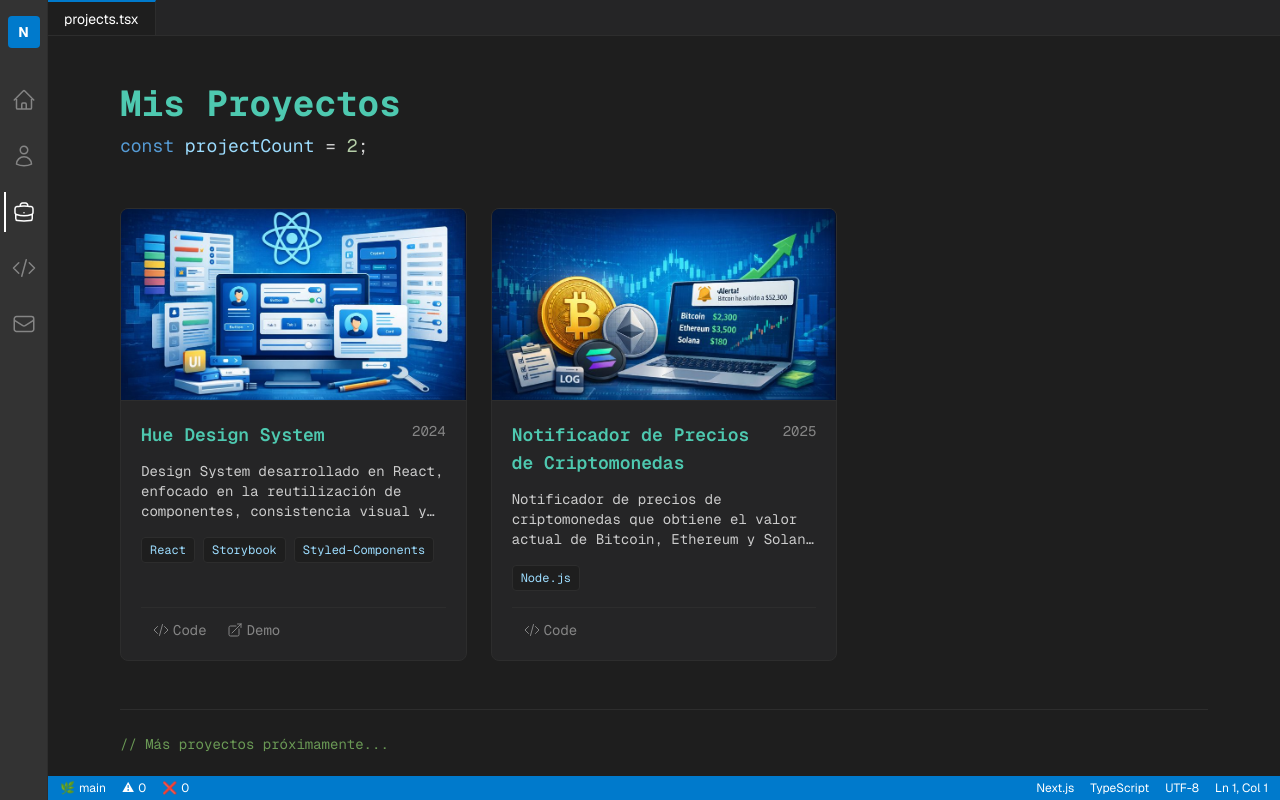
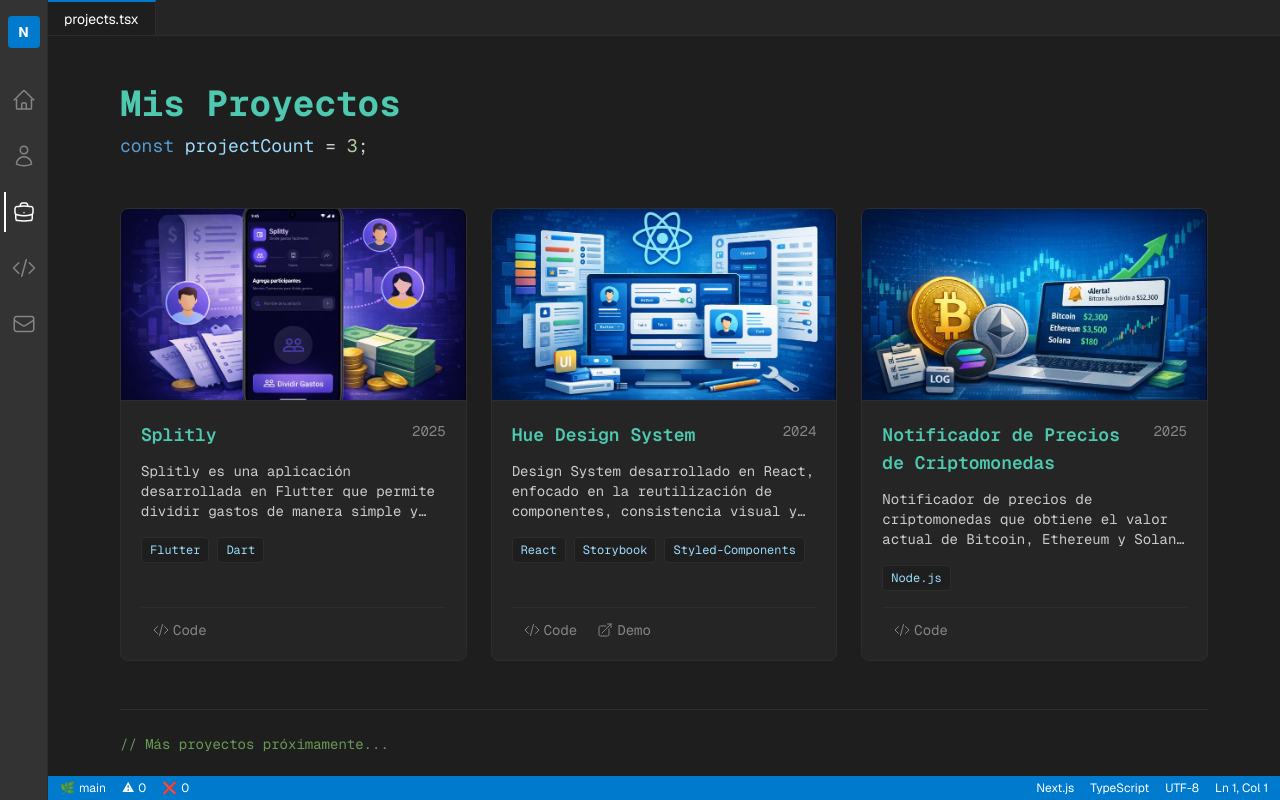
Before and after one commit to NGiudiDev/ngiudi-portfolio, a Next.js app: page /projects in a window 1280 px wide. Built offline with nearby package versions, Linux system fonts and the light colour scheme.

Commit message:
add splitly project

```diff
--- a/src/modules/projects/domain/data.ts
+++ b/src/modules/projects/domain/data.ts
@@ -2,8 +2,18 @@
 
 import cryptoPriceNotifier from "../../../images/crypto-price-notifier.png";
 import hueDesignSystem from "../../../images/hue-design-system.png";
+import splitlyApp from "../../../images/splitly-app.png";
 
 export const projects: Project[] = [
+  {
+    id: 3,
+    title: "Splitly",
+    description: "Splitly es una aplicación desarrollada en Flutter que permite dividir gastos de manera simple y visual entre varias personas.",
+    technologies: ["Flutter", "Dart"],
+    date: "2025",
+    github: "https://github.com/NGiudiDev/splitly",
+    image: splitlyApp.src,
+  },
   {
     id: 2,
     title: "Hue Design System",
```
Also changed, not shown: src/images/splitly-app.png (added).
